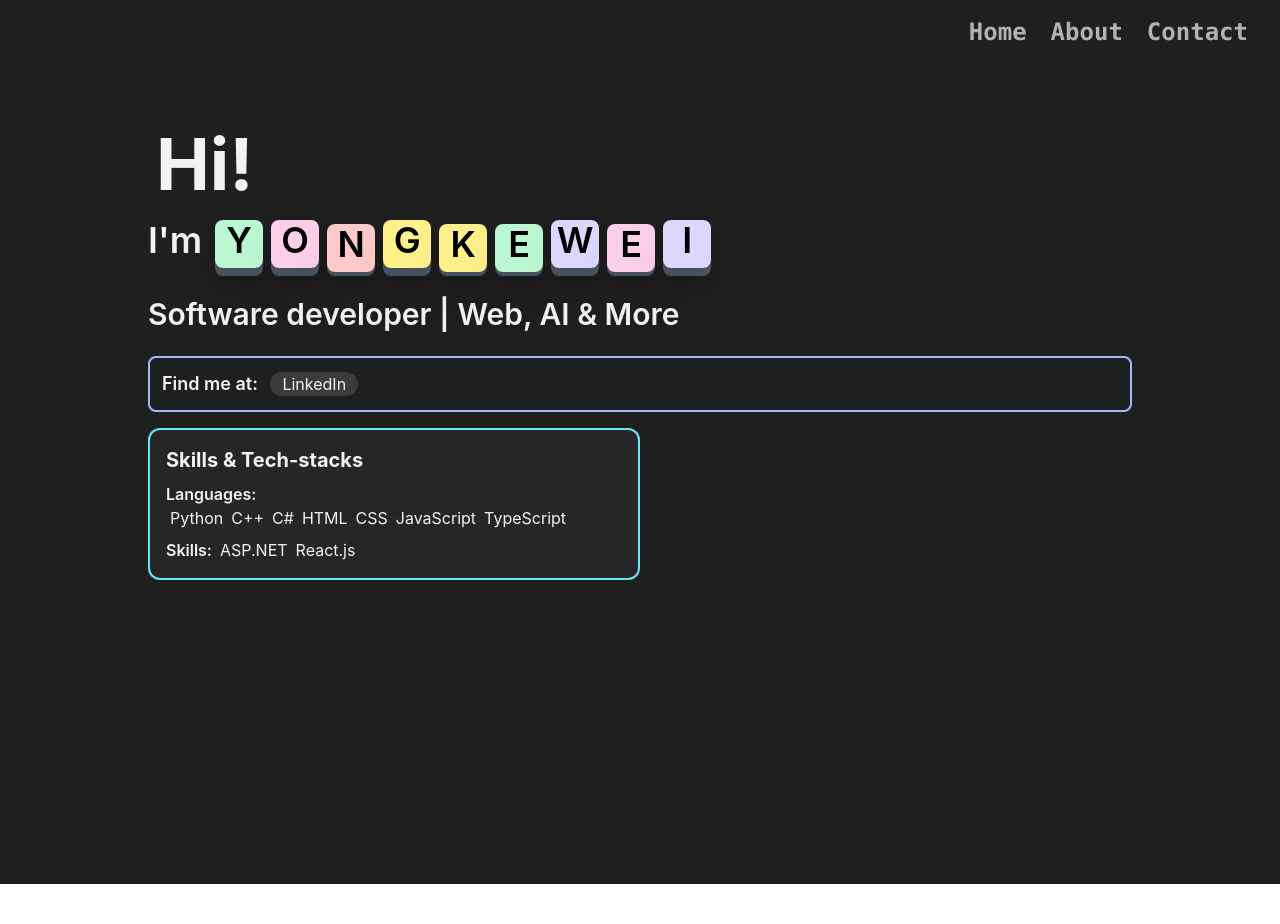
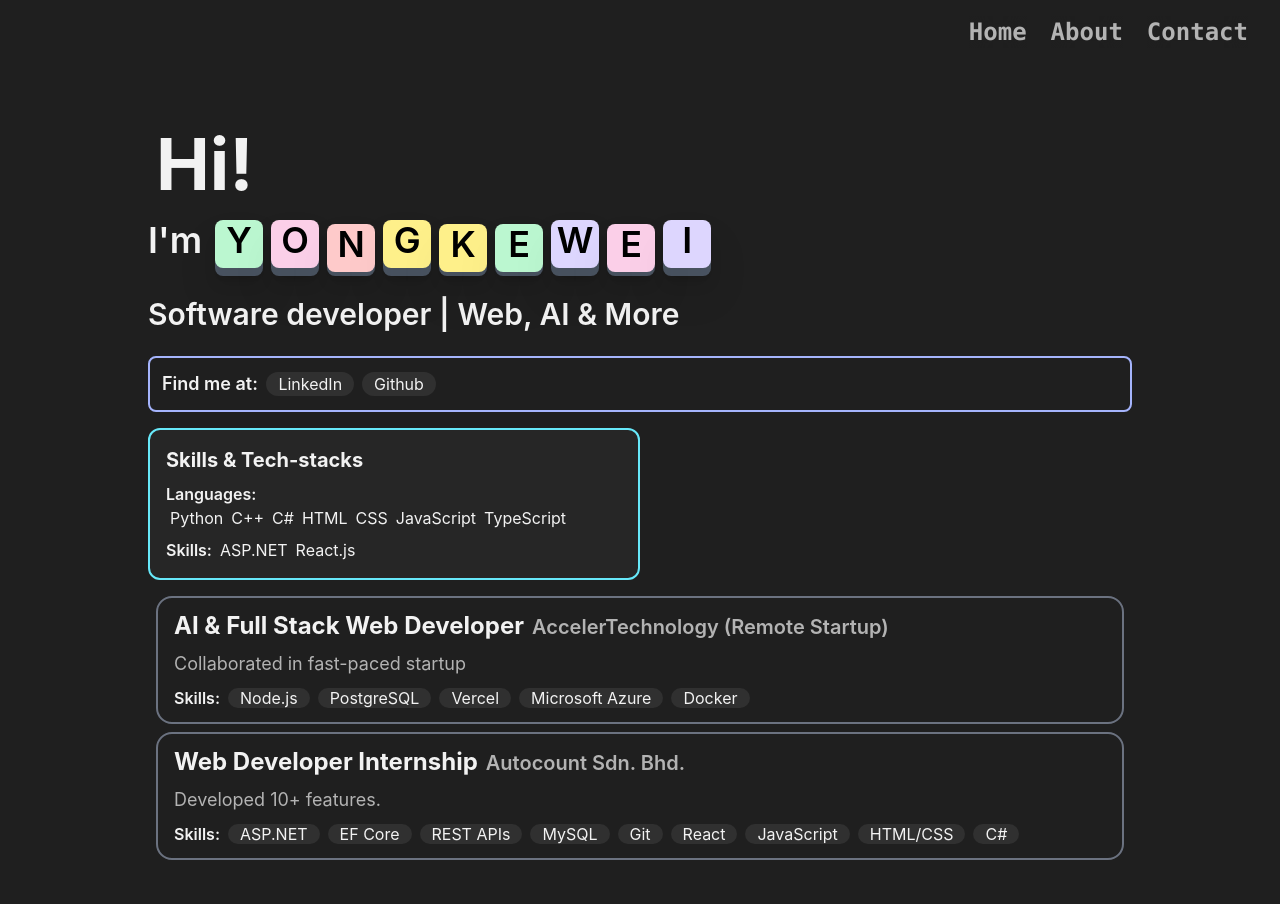
Before and after one commit to Kway-Bait/portfolio, a React (Create React App) app: page / in a window 1280 px wide. Built offline with nearby package versions, Linux system fonts and the light colour scheme.

Commit message:
add timeline item component

```diff
--- a/src/pages/Home.js
+++ b/src/pages/Home.js
@@ -1,6 +1,7 @@
 import TextTile from './component/TextTile.js';
 import Skills from './component/Skills.js';
 import FindMe from './component/FindMe.js';
+import WorkExp from './component/WorkExp.js';
 
 function Home() {
 
@@ -9,8 +10,8 @@ function Home() {
         const lastname = "KEWEI";
         return (
             <div class="inline">
-                {surname.split('').map(c => TextTile(c))}
-                {lastname.split('').map(c => TextTile(c))}
+                {surname.split('').map((c, id) => <span key={id}>{TextTile(c)}</span>)}
+                {lastname.split('').map((c, id) => <span key={id}>{TextTile(c)}</span>)}
             </div>
         );
     }
@@ -29,6 +30,7 @@ function Home() {
             <h2 class="my-2 py-2 text-3xl font-semibold">Software developer | Web, AI & More</h2>
             <FindMe />
             <Skills />
+            <WorkExp />
         </div>
     );
 }
--- a/src/pages/component/FindMe.js
+++ b/src/pages/component/FindMe.js
@@ -1,10 +1,11 @@
 const contact_button_class = (
-    "mx-2 px-3 bg-bgclr-3 rounded-2xl"
+    "mx-1 px-3 bg-bgclr-2 hover:bg-bgclr-3 rounded-2xl"
 )
 
 function FindMe() {
     const links = [
         ["LinkedIn", "https://linkedin.com/in/kwyong05"],
+        ["Github", "https://github.com/Kway-Bait"],
     ];
 
     return (
--- /dev/null
+++ b/src/pages/component/WorkExp.js
@@ -0,0 +1,38 @@
+import TimeLineItem from "../utils/TimeLineItem.js";
+
+const work_exp = [
+    {
+        title: "AI & Full Stack Web Developer",
+        subtitle: "AccelerTechnology (Remote Startup)",
+        desc: "Collaborated in fast-paced startup",
+        date: "Jan 2025 - Present",
+        tags: [
+            {
+                title: "Skills",
+                content: ["Node.js", "PostgreSQL", "Vercel", "Microsoft Azure", "Docker"]
+            }
+        ]
+    },
+    {
+        title: "Web Developer Internship",
+        subtitle: "Autocount Sdn. Bhd.",
+        desc: "Developed 10+ features.",
+        date: "Mar 2024 - July 2024",
+        tags: [
+            {
+                title: "Skills",
+                content: ["ASP.NET", "EF Core", "REST APIs", "MySQL", "Git", "React", "JavaScript", "HTML/CSS", "C#"]
+            }
+        ]
+    },
+]
+
+function WorkExp() {
+    return (
+        <div>
+            {work_exp.map((data, id) => <div key={id}>{TimeLineItem({data})}</div>)}
+        </div>
+    );
+}
+
+export default WorkExp;
--- /dev/null
+++ b/src/pages/utils/TimeLineItem.js
@@ -0,0 +1,33 @@
+const time_line_item = (
+    "m-2 p-2 rounded-2xl border-2 border-gray-500"
+)
+
+const time_line_content = (
+    "p-1 text-txtclr"
+)
+
+const tag_class = (
+    "mx-1 px-3 bg-bgclr-2 hover:bg-bgclr-3 rounded-2xl"
+)
+
+function TimeLineItem({ data }) {
+    return (
+        <div class={time_line_item}>
+            <div class={time_line_content}>
+                <h1 class="inline mx-1 text-2xl font-bold">{data.title}</h1>
+                <h2 class="inline mx-1 text-xl font-semibold text-txtclr-muted">{data.subtitle}</h2>
+                <p class="m-1 my-2 text-lg text-txtclr-muted">{data.desc}</p>
+                {data.tags.map((tag, id) => (
+                    <div key={id}>
+                        <h3 class="inline mx-1 font-semibold">{tag.title}:</h3>
+                        {tag.content.map((p, id1) => (
+                            <span class={tag_class} key={id1}>{p}</span>
+                        ))}
+                    </div>
+                ))}
+            </div>
+        </div>
+    );
+}
+
+export default TimeLineItem;
```
